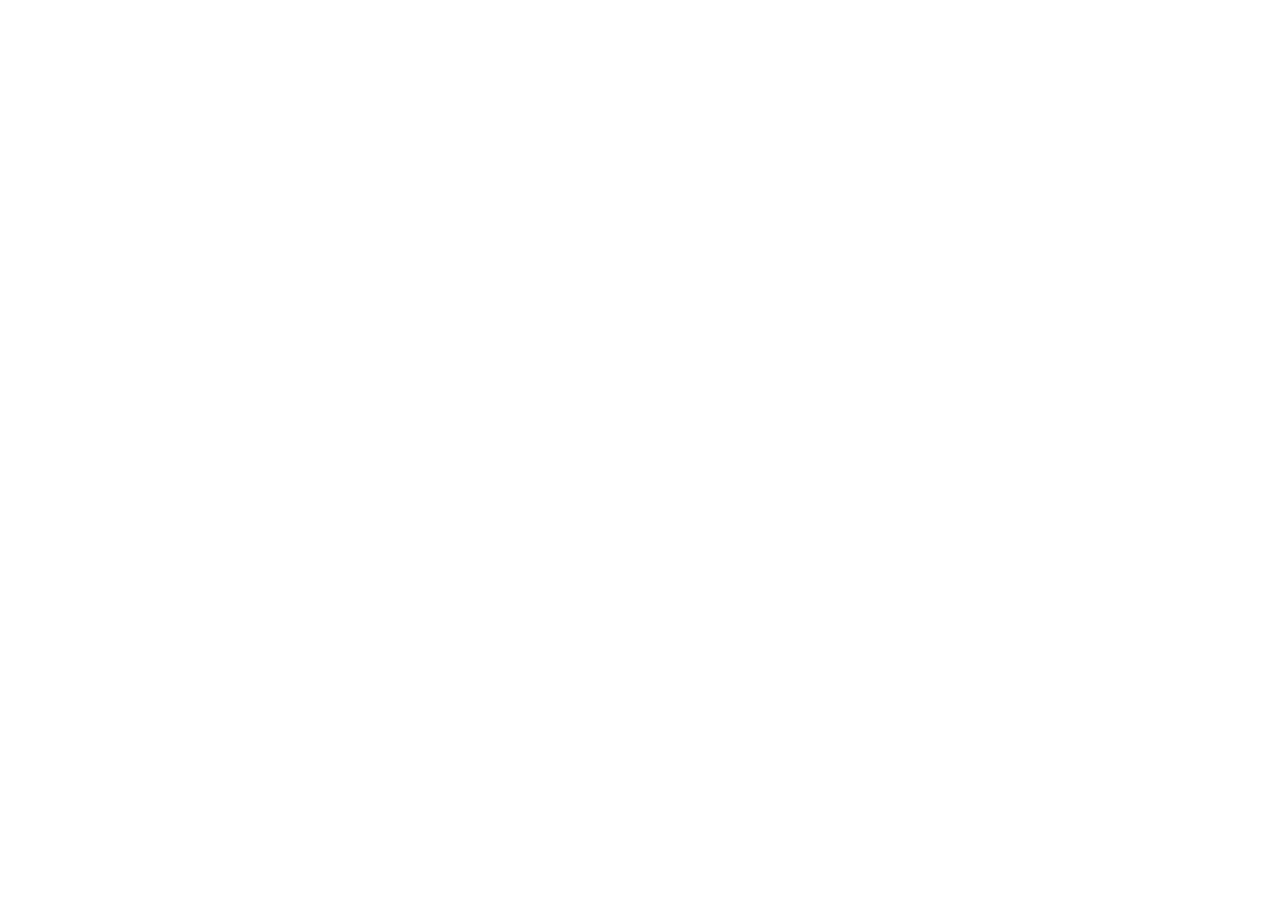
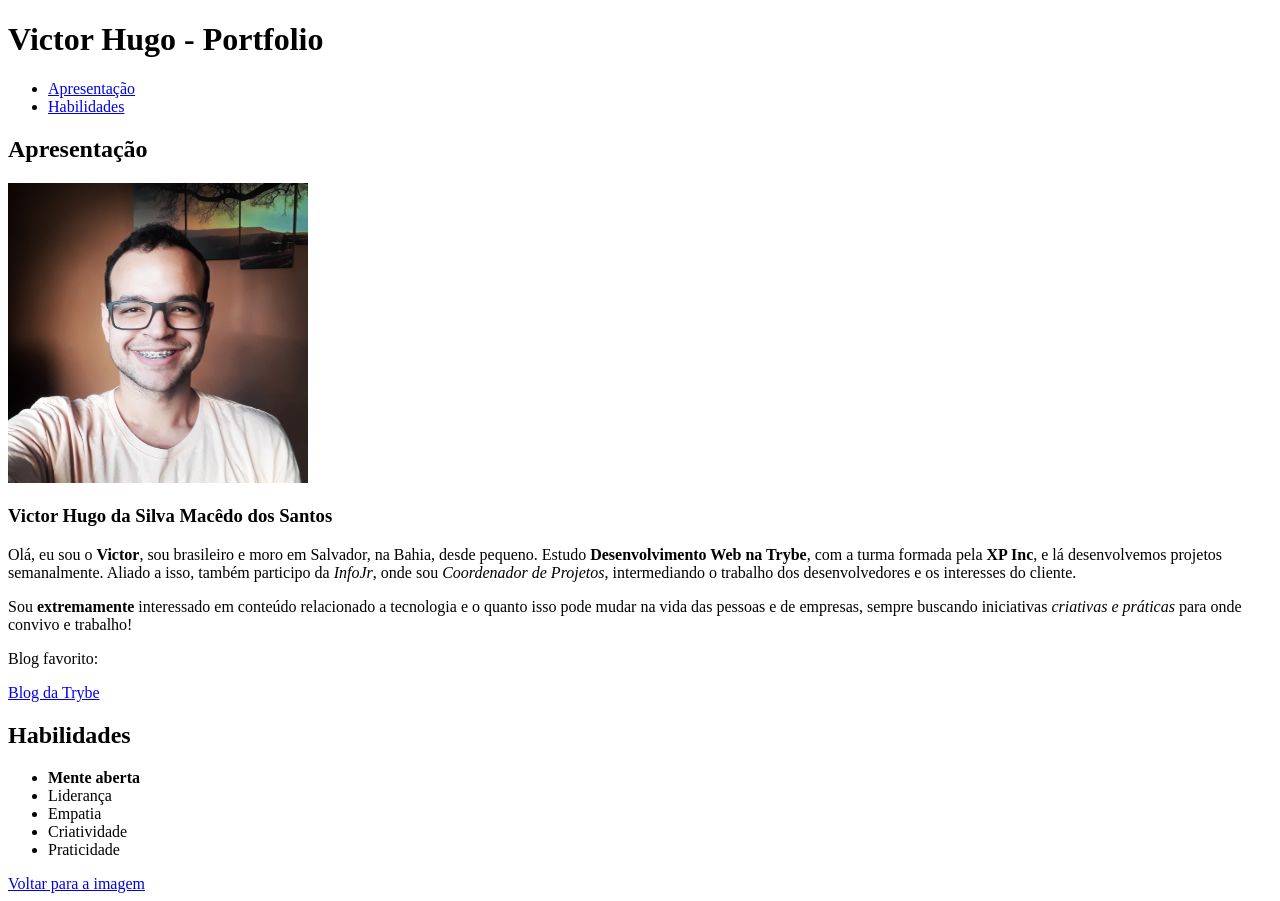
Before and after one commit to victorhsms/victorhsms.github.io, a plain HTML site: page index.html in a window 1280 px wide. Before the commit the page ends 800 px from the top, so only its background shows below. Drawn offline with Linux system fonts and the light colour scheme.

Commit message:
Primeira atividade feita. Descriçoes iniciais em html.

```diff
--- a/index.html
+++ b/index.html
@@ -7,6 +7,42 @@
     <title>Victor Hugo - Portifólio</title>
 </head>
 <body>
+    <header>
+        <h1>Victor Hugo - Portfolio</h1>
+        <nav>
+            <ul>
+                <li><a href="#apresentacao">Apresentação</a></li>
+                <li><a href="#habilidades">Habilidades</a></li>
+            </ul>
+        </nav>
+    </header>
+    <main>
+        <section id="apresentacao">
+            <h2>Apresentação</h2>
+            <div>
+                <img id="img__profile" src="./images/IMG_20210519_183931_256.jpg" alt="Selfie minha sorrindo em frente a uma parede marrom com um quadro no canto" width="300">
+                <div>
+                    <h3>Victor Hugo da Silva Macêdo dos Santos</h3>
+                </div>
+            </div>
+            <div>
+                <p>Olá, eu sou o <strong>Victor</strong>, sou brasileiro e moro em Salvador, na Bahia, desde pequeno. Estudo <strong>Desenvolvimento Web na Trybe</strong>, com a turma formada pela <strong>XP Inc</strong>, e lá desenvolvemos projetos semanalmente. Aliado a isso, também participo da <em>InfoJr</em>, onde sou <em>Coordenador de Projetos</em>, intermediando o trabalho dos desenvolvedores e os interesses do cliente.</p>
+                <p>Sou <strong>extremamente</strong> interessado em conteúdo relacionado a tecnologia e o quanto isso pode mudar na vida das pessoas e de empresas, sempre buscando iniciativas <em>criativas e práticas</em> para onde convivo e trabalho!</p>
+                <p>Blog favorito:</p><a href="https://blog.betrybe.com/" target="_blank">Blog da Trybe</a>
+            </div>
+        </section>
+        <section id="habilidades">
+            <h2>Habilidades</h2>
+            <ul>
+                <li><strong>Mente aberta</strong></li>
+                <li>Liderança</li>
+                <li>Empatia</li>
+                <li>Criatividade</li>
+                <li>Praticidade</li>
+            </ul>
+        </section>
 
+        <a href="#img__profile">Voltar para a imagem</a>
+    </main>
 </body>
 </html>
```
Also changed, not shown: images/IMG_20210519_183931_256.jpg (added).
